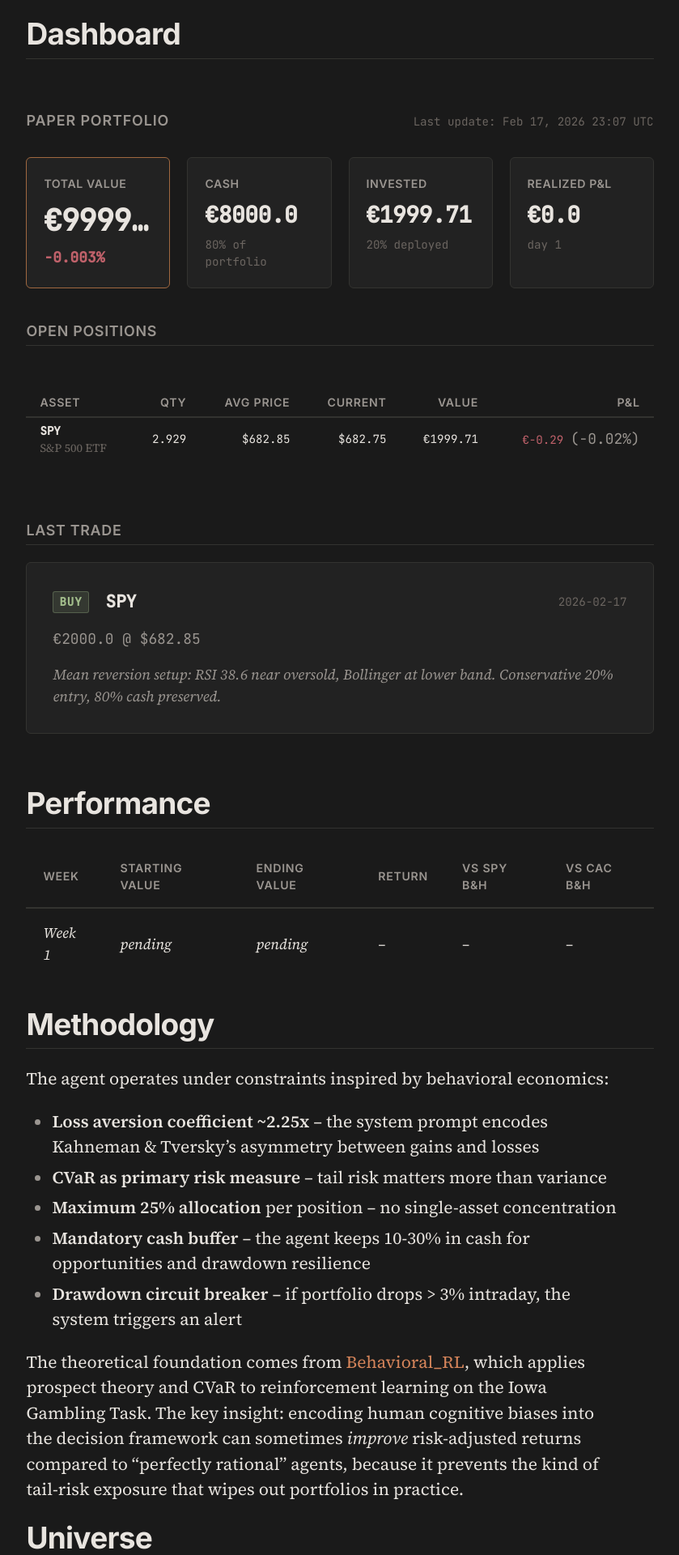
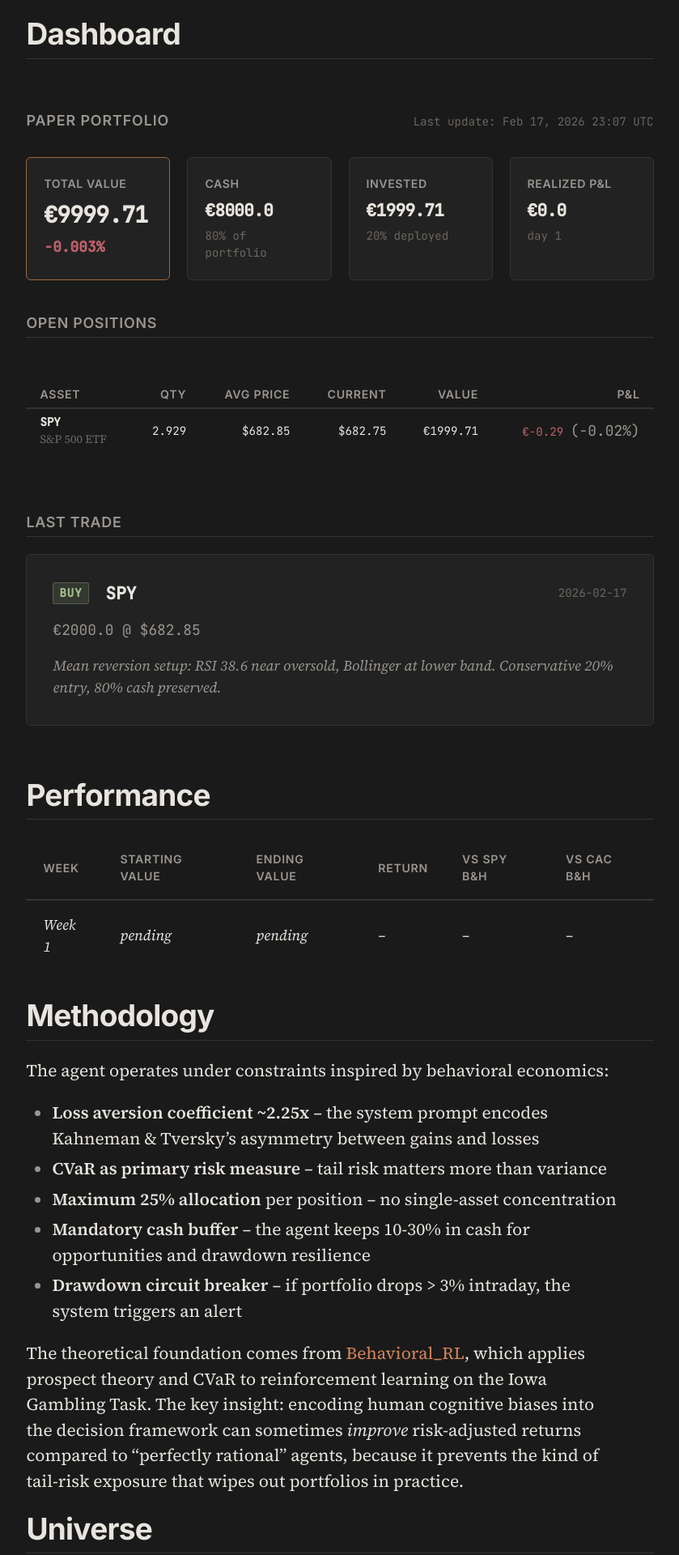
Before and after one commit to Alm0stSurely/alm0stsurely.github.io, a Jekyll site: the page built from trading.md, in a window 1280 px wide. Shown: the part 1090-3010 px from the top of the page at 81% size, without its empty margins (220-1059 px from the left). Built offline with Jekyll 4.4.1, drawn with Linux system fonts in a browser that asks for light colours.

Commit message:
fix: smaller card values to prevent text overflow

```diff
--- a/assets/css/style.css
+++ b/assets/css/style.css
@@ -582,17 +582,14 @@ figcaption {
 
 .dash-card__value {
   font-family: 'JetBrains Mono', monospace;
-  font-size: var(--step-1);
+  font-size: var(--step-0);
   font-weight: 700;
   color: var(--text);
-  letter-spacing: -0.02em;
-  white-space: nowrap;
-  overflow: hidden;
-  text-overflow: ellipsis;
+  letter-spacing: -0.03em;
 }
 
 .dash-card--hero .dash-card__value {
-  font-size: var(--step-2);
+  font-size: var(--step-1);
 }
 
 .dash-card__delta {
```
